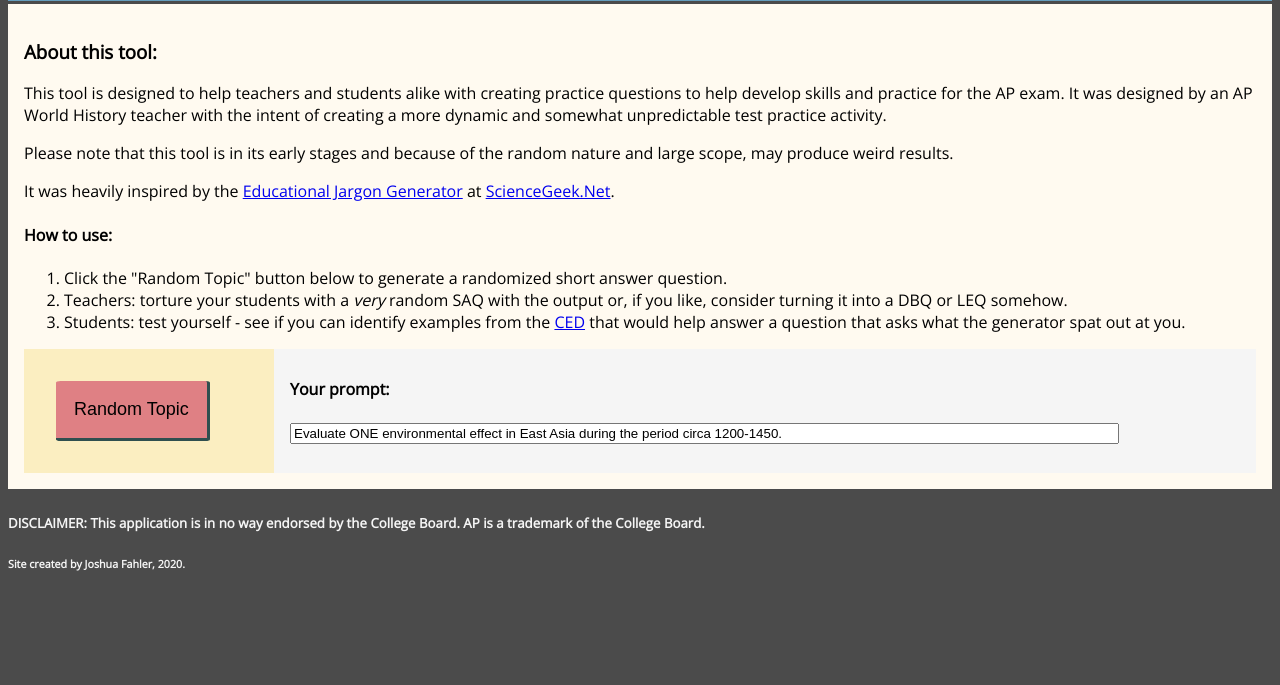
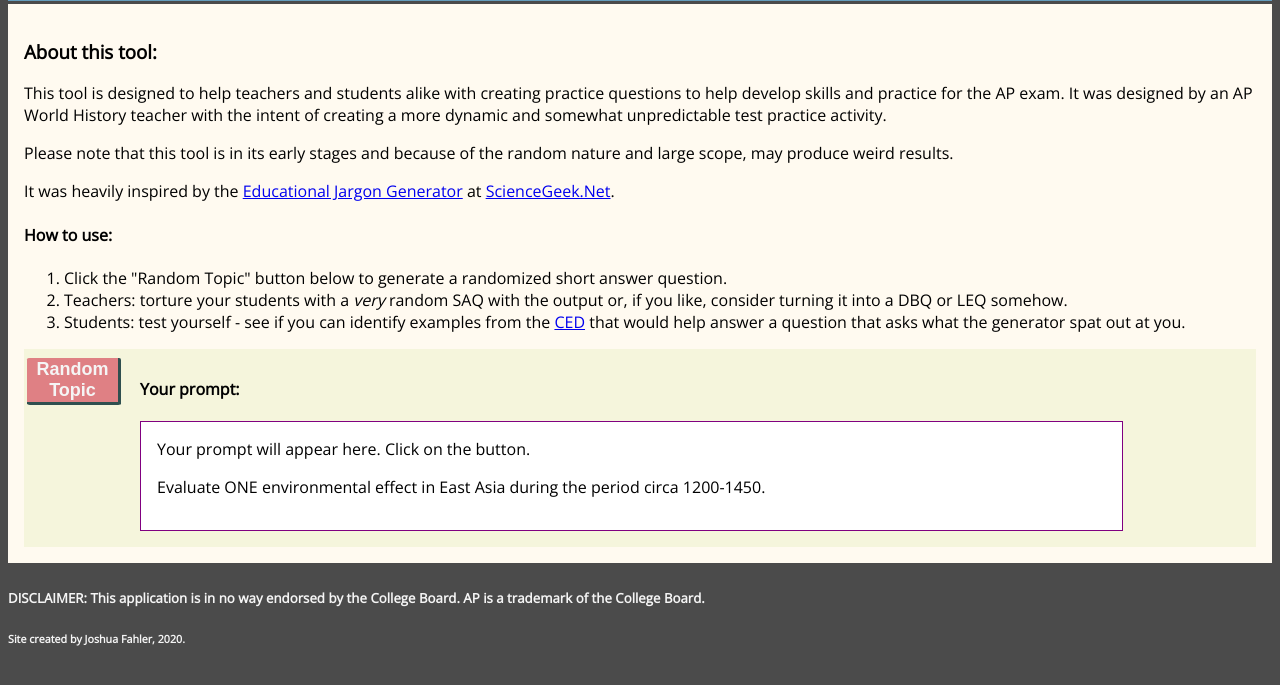
Before and after one commit to jfahler/WHAPPromptGenerator, a plain HTML site: page index.html in a window 1280 px wide. Both pictures are taken after a click on the button "Random Topic". Shown: the part 87-772 px from the top of the page. Drawn offline with nearby package versions, Linux system fonts and the light colour scheme; a web font is replaced by a local one.

Commit message:
modified:   index.html 	modified:   main.css 	modified:   main.js

```diff
--- a/index.html
+++ b/index.html
@@ -35,9 +35,7 @@
                 </div>
                 <div class="prompt_output">
                   <h4>Your prompt:</h4>
-                  <form name="frmTest" onSubmit="return false">
-                    <input type="text" name="txtTest">
-                  </form>
+                  <div class="output_box">Your prompt will appear here. Click on the button.</div>
                 </div>
             </div>
             </div>
--- a/main.css
+++ b/main.css
@@ -1,3 +1,17 @@
+@media only screen and (max-width: 600px) {
+  * {
+    padding: 0;
+    margin: 1px 0 1px;
+  }
+
+  .prompt_tool {
+    display: grid;
+    margin: 0;
+    width: 100%;
+  }
+
+}
+
 body {
   background-color: rgb(75, 75, 75);
 }
@@ -27,7 +41,7 @@ body {
 
 .prompt_tool {
   display: grid;
-  grid-template-columns: 250px auto;
+  grid-template-columns: 100px 1fr;
 }
 
 button {
@@ -37,7 +51,9 @@ button {
   border-radius: 3%;
   border-bottom: 3px darkslategray solid;
   border-right: 3px darkslategray solid;
-  padding: 1em;
+  margin: 0.5em 3px 0;
+  color: whitesmoke;
+  font-weight: bold; +
 }
 
 button:hover {
@@ -52,20 +68,26 @@ button:active {
 }
 
 .prompt_input {
-  background: #FBEEC1;
-  text-align: left;
-  padding: 2em;
+  background: beige;
+  text-align: center;
 }
 
 .prompt_output {
-  background-color: whitesmoke;
-  padding: 0.5em 0em 0em 1em;
+  background: beige;
+  padding: 0.5em 0em 1em 1em;
+}
+
+.output_box {
+  background-color: white;
+  width: 85%;
+  padding: 1em;
+  border: purple 1.5px solid;
 }
 
 .radioChoices {
   color: whitesmoke;
 }
 
-input {
+textarea {
   width: 85%;
 }
--- a/main.js
+++ b/main.js
@@ -1,4 +1,4 @@
-const output = document.querySelector('.prompt_output');
+const output = document.querySelector('.output_box');
 
 let whThemes = ['environmental', 'cultural', 'political', 'economic', 'social', 'technological'];
 let whSkills = ['similarity', 'difference', 'change', 'continuity', 'cause', 'effect'];
@@ -11,8 +11,7 @@ function generateTopic() {
   let randomizedSkill = whSkills[Math.floor(Math.random() * whSkills.length)];
   let randomizedRegion = whRegions[Math.floor(Math.random() * whRegions.length)];
   let randomizedPeriod = whPeriods[Math.floor(Math.random() * whPeriods.length)];
+  newPrompt.textContent = 'Evaluate ONE ' + randomizedTheme +' ' + randomizedSkill + ' in ' + randomizedRegion + ' during the period circa ' + randomizedPeriod + '.';
+  output.appendChild(newPrompt);
 
-  let finalOutut = newPrompt.textContent;
-  document.frmTest.txtTest.value = 'Evaluate ONE ' + randomizedTheme +' ' + randomizedSkill + ' in ' + randomizedRegion + ' during the period circa ' + randomizedPeriod + '.';
-  //output.appendChild(newPrompt);
 }
```
